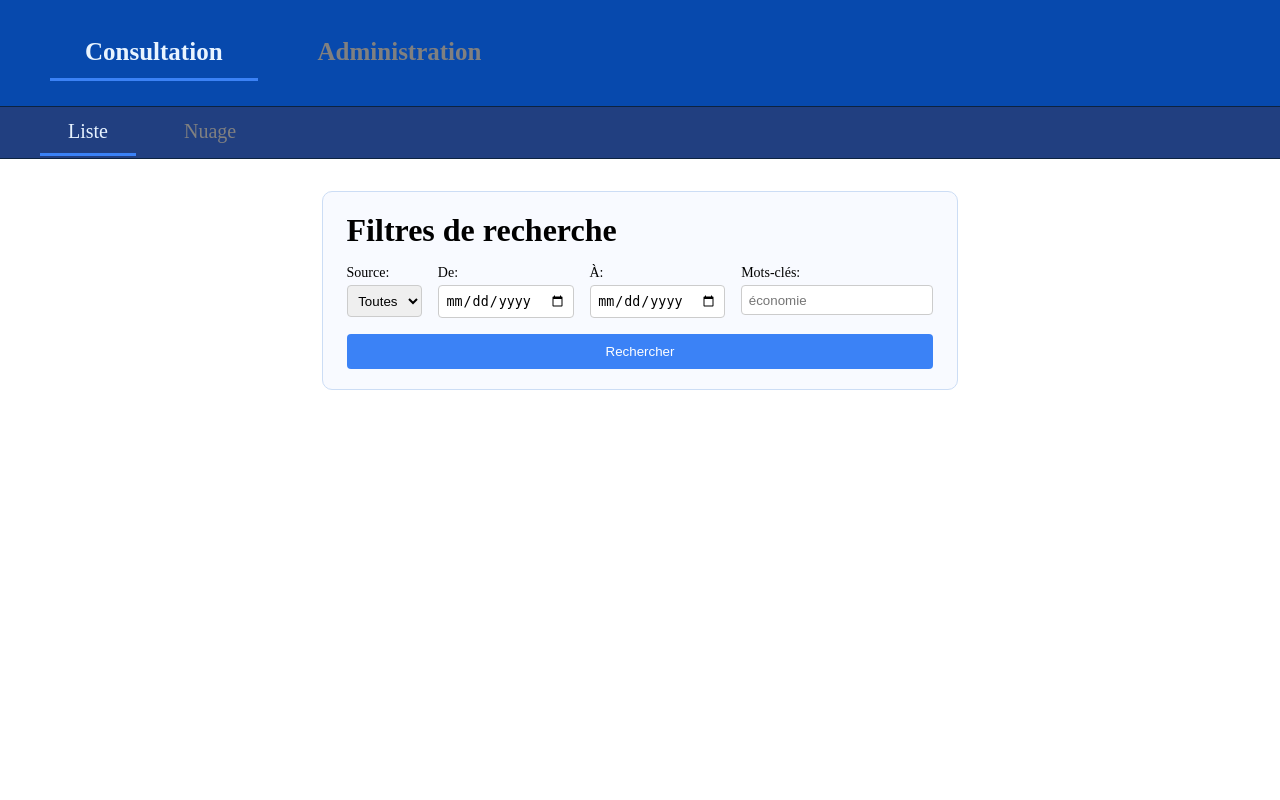
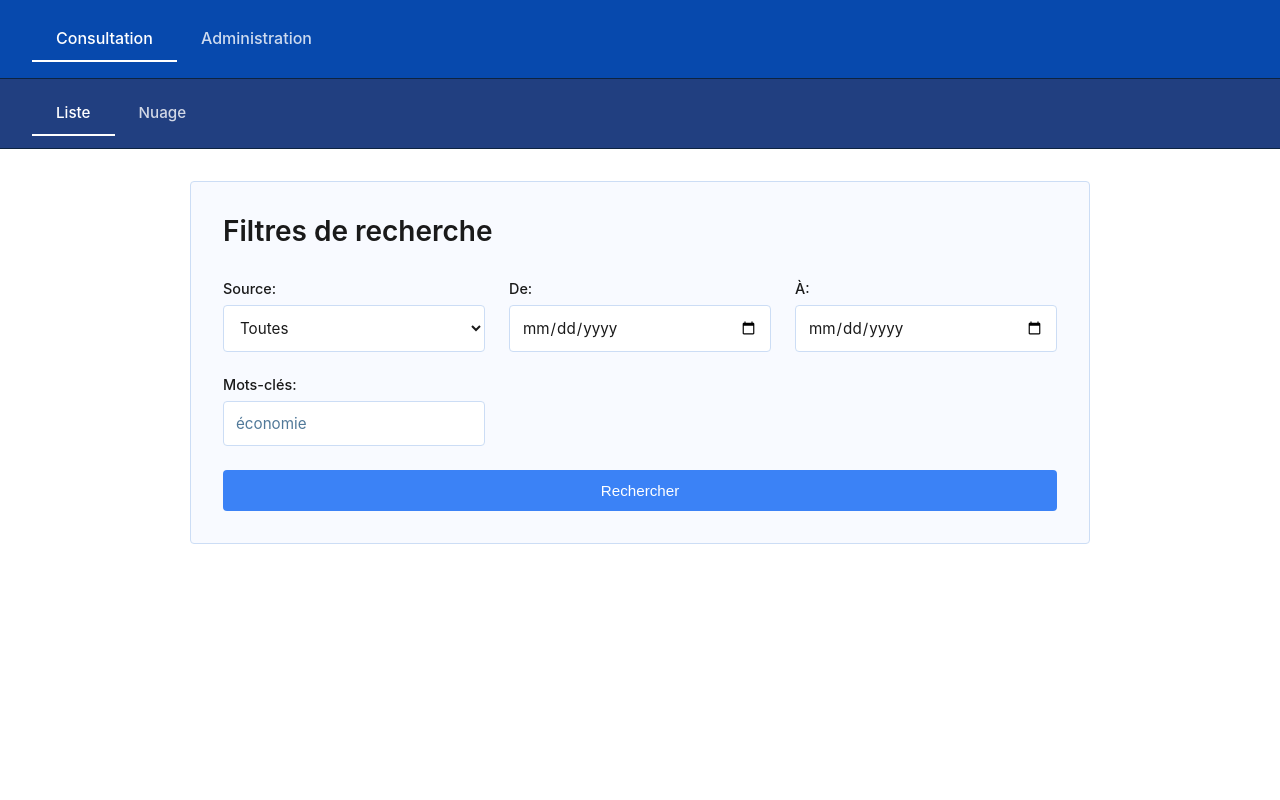
Before and after one commit to Akip2/sitemap-project, a Flask app: page / in a window 1280 px wide. Run offline with Flask 3, Linux system fonts and the light colour scheme; data that the repository does not hold is empty.

Commit message:
better style

```diff
--- a/src/static/style.css
+++ b/src/static/style.css
@@ -4,178 +4,281 @@
     box-sizing: border-box;
 }
 
+:root {
+    --primary: #3b82f6;
+    --primary-dark: #1e40af;
+    --secondary: #ec4899;
+    --nav-bg: #0749ad;
+    --subnav-bg: #213f80;
+    --border: #ccddf5;
+    --text-primary: #1a1a1a;
+    --text-secondary: #517999;
+    --gray-50: #fafafa;
+    --gray-100: #f3f4f6;
+    --gray-200: #e5e7eb;
+    --border-radius: 4px;
+}
+
+html,
+body {
+    font-family: -apple-system, BlinkMacSystemFont, 'Segoe UI', 'Roboto', 'Oxygen', 'Ubuntu', 'Cantarell', 'Helvetica Neue', sans-serif;
+    color: var(--text-primary);
+    background: #fff;
+    min-height: 100vh;
+}
+
+#mainnav {
+    display: flex;
+    align-items: center;
+    gap: 0;
+    padding: 1rem 2rem;
+    background: var(--nav-bg);
+    border-bottom: 1px solid #0d2340;
+    position: sticky;
+    top: 0;
+    z-index: 100;
+    font-size: 1rem;
+    font-weight: 600;
+}
+
+#subnav {
+    display: flex;
+    align-items: center;
+    gap: 0;
+    padding: 0.75rem 2rem;
+    background: var(--subnav-bg);
+    border-bottom: 1px solid #0d2340;
+    font-size: 0.95rem;
+    font-weight: 500;
+}
+
 nav {
     display: flex;
     align-items: center;
-    gap: 1em;
-
-    a {
-        text-decoration: none;
-        border-bottom: 3px solid transparent;
-        transition: color 0.15s, border-color 0.15s;
-
-        color: gray;
-        padding: 0.5em 1.4em;
+    gap: 0;
+    flex: 1;
 }
 
-    a:hover {
-        color: #7ab0e8;
+nav a {
+    text-decoration: none;
+    color: rgba(255, 255, 255, 0.8);
+    padding: 0.75rem 1.5rem;
+    border-bottom: 2px solid transparent;
+    position: relative;
+    font-weight: 500;
 }
 
-    a.active {
-        color: #e8f4ff;
-        border-bottom: 3px solid #3b82f6;
-    }
+#subnav a {
+    color: rgba(255, 255, 255, 0.8);
 }
 
-#mainnav {
-    font-size: 25px;
-    font-weight: 600;
-    padding: 1em 2em;
-    background: #0749ad;
-    border-bottom: 1px solid #0d2340;
+nav a:hover {
+    color: white;
 }
 
-#subnav {
-    font-size: 20px;
-    font-weight: 500;
-    padding: 0.125em 2em;
-    background: #213f80;
-    border-bottom: 1px solid #0d2340;
+#subnav a:hover {
+    color: white;
+}
+
+nav a.active {
+    color: white;
+    border-bottom-color: white;
+}
+
+#subnav a.active {
+    color: white;
+    border-bottom-color: white;
 }
 
 main {
     display: flex;
     flex-direction: column;
-    gap: 2em;
-
-    padding: 2em;
-
+    gap: 2rem;
+    padding: 2rem;
     align-items: center;
-    justify-content: center;
+    justify-content: flex-start;
+    max-width: 1200px;
+    margin: 0 auto;
+    min-height: calc(100vh - 200px);
 }
 
 .card {
     display: flex;
     flex-direction: column;
-    gap: 1em;
+    gap: 1.5rem;
     background: #f8faff;
-    border: 1px solid #ccddf5;
-    border-radius: 10px;
-    padding: 1.25em 1.5em;
+    border: 1px solid var(--border);
+    border-radius: var(--border-radius);
+    padding: 2rem;
+    width: 100%;
+    max-width: 900px;
+}
+
+.card h1,
+.card h2 {
+    color: var(--text-primary);
+    margin-bottom: 0.5rem;
+    font-size: 1.5rem;
+    font-weight: 600;
+}
+
+.card h1 {
+    font-size: 1.75rem;
+}
 
 button {
-        padding: 0.75em 1em;
-        border-radius: 4px;
+    padding: 0.75rem 1.5rem;
+    border-radius: var(--border-radius);
     border: none;
-        background: #3b82f6;
+    background: var(--primary);
     color: white;
     cursor: pointer;
+    font-weight: 500;
+    font-size: 0.95rem;
 }
 
 button:hover {
-        background: #2563eb;
+    background: var(--primary-dark);
+}
+
+button:active {
+    opacity: 0.8;
+}
+
+button:disabled {
+    opacity: 0.5;
+    cursor: not-allowed;
 }
 
 .delete-btn {
     background: #fee2e2;
     color: #dc2626;
-        margin-top: 1em;
+    border: none;
 }
 
 .delete-btn:hover {
     background: #fecaca;
 }
+
+form {
+    display: flex;
+    flex-direction: column;
+    gap: 1.5rem;
 }
 
 .input-group {
-    display: flex;
-    flex-direction: row;
-    gap: 1em;
-
-    justify-content: space-between;
+    display: grid;
+    grid-template-columns: repeat(auto-fit, minmax(200px, 1fr));
+    gap: 1.5rem;
+    width: 100%;
 }
 
 .input-block {
     display: flex;
     flex-direction: column;
-    gap: 0.25em;
-
-    label {
-        font-size: 14px;
-        font-weight: 500;
+    gap: 0.5rem;
+    flex: 1;
 }
 
-    input,
-    select {
-        padding: 0.5em;
-        border-radius: 4px;
-        border: 1px solid #ccc;
+.input-block label {
+    font-size: 0.9rem;
+    font-weight: 500;
+    color: var(--text-primary);
 }
+
+.input-block input,
+.input-block select {
+    padding: 0.75rem;
+    border-radius: var(--border-radius);
+    border: 1px solid var(--border);
+    font-size: 0.95rem;
+    background: white;
+    color: var(--text-primary);
+    font-family: inherit;
+}
+
+.input-block input:focus,
+.input-block select:focus {
+    outline: none;
+    border-color: var(--primary);
+    background: white;
+}
+
+.input-block input::placeholder {
+    color: var(--text-secondary);
 }
 
 #article-list {
     display: grid;
-    grid-template-columns: repeat(3, 1fr);
-    gap: 0.75rem;
+    grid-template-columns: repeat(auto-fill, minmax(300px, 1fr));
+    gap: 1.5rem;
+    width: 100%;
 }
 
 .article,
 .source {
     background: #f0f6ff;
-    border: 1px solid #ccddf5;
-    border-radius: 8px;
-    padding: 0.9em 1em;
-    transition: border-color 0.15s, background 0.15s;
+    border: 1px solid var(--border);
+    border-radius: var(--border-radius);
+    padding: 1.25rem;
+    position: relative;
+}
 
-    a {
+.article a,
+.source a {
     color: #1a5ca8;
     text-decoration: none;
-        font-size: large;
+    font-size: 1rem;
     line-height: 1.5;
     display: block;
+    font-weight: 500;
 }
 
-    a:hover {
-        color: #3b82f6;
+.article a:hover,
+.source a:hover {
+    text-decoration: underline;
 }
 
-    .meta {
-        font-size: small;
-        color: #517999;
-        margin-top: 0.4em;
-    }
+.article .meta,
+.source .meta {
+    font-size: 0.8rem;
+    color: var(--text-secondary);
+    margin-top: 0.75rem;
+    display: flex;
+    flex-wrap: wrap;
+    gap: 1rem;
 }
 
-.article:hover {
+.article:hover,
+.source:hover {
+    border-color: var(--primary);
     background: #e3eeff;
-    border-color: #3b82f6;
-}
-
-form {
-    display: flex;
-    flex-direction: column;
-    gap: 1em;
 }
 
 .source {
     flex-direction: row;
     align-items: center;
     justify-content: space-between;
+    display: flex;
 }
 
 #cloud {
-    width: 850px;
-    height: 450px;
+    width: 100%;
+    max-width: 900px;
+    height: 500px;
+    border-radius: var(--border-radius);
+    overflow: hidden;
+    border: 1px solid var(--border);
 }
 
 svg {
     width: 100%;
     height: 100%;
-    background-color: cyan;
+    background: white;
 }
 
 #download-btn {
-    max-width: 400px;
+    max-width: 300px;
     align-self: center;
+    margin-top: 1rem;
 }
```
Lines whose indentation alone changed are shown as unchanged.
